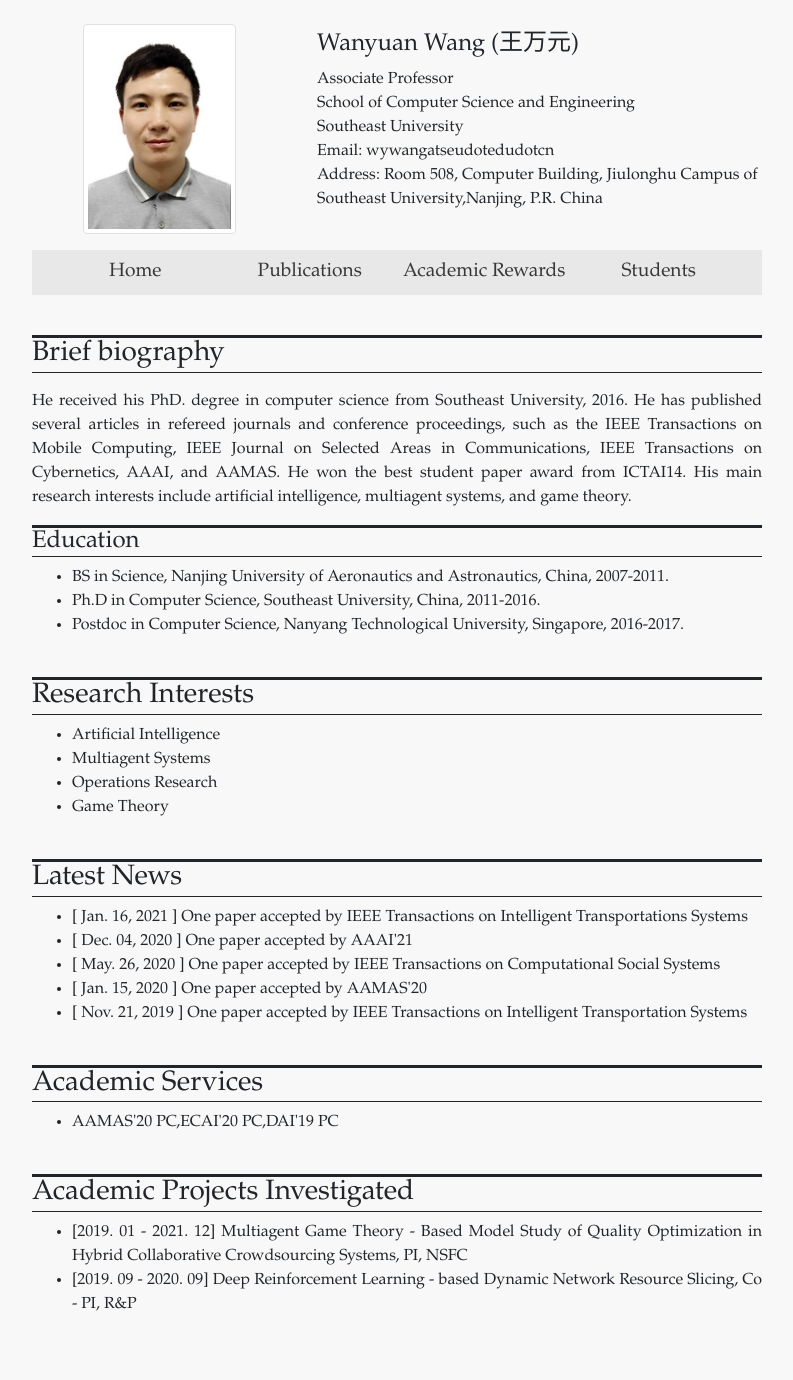
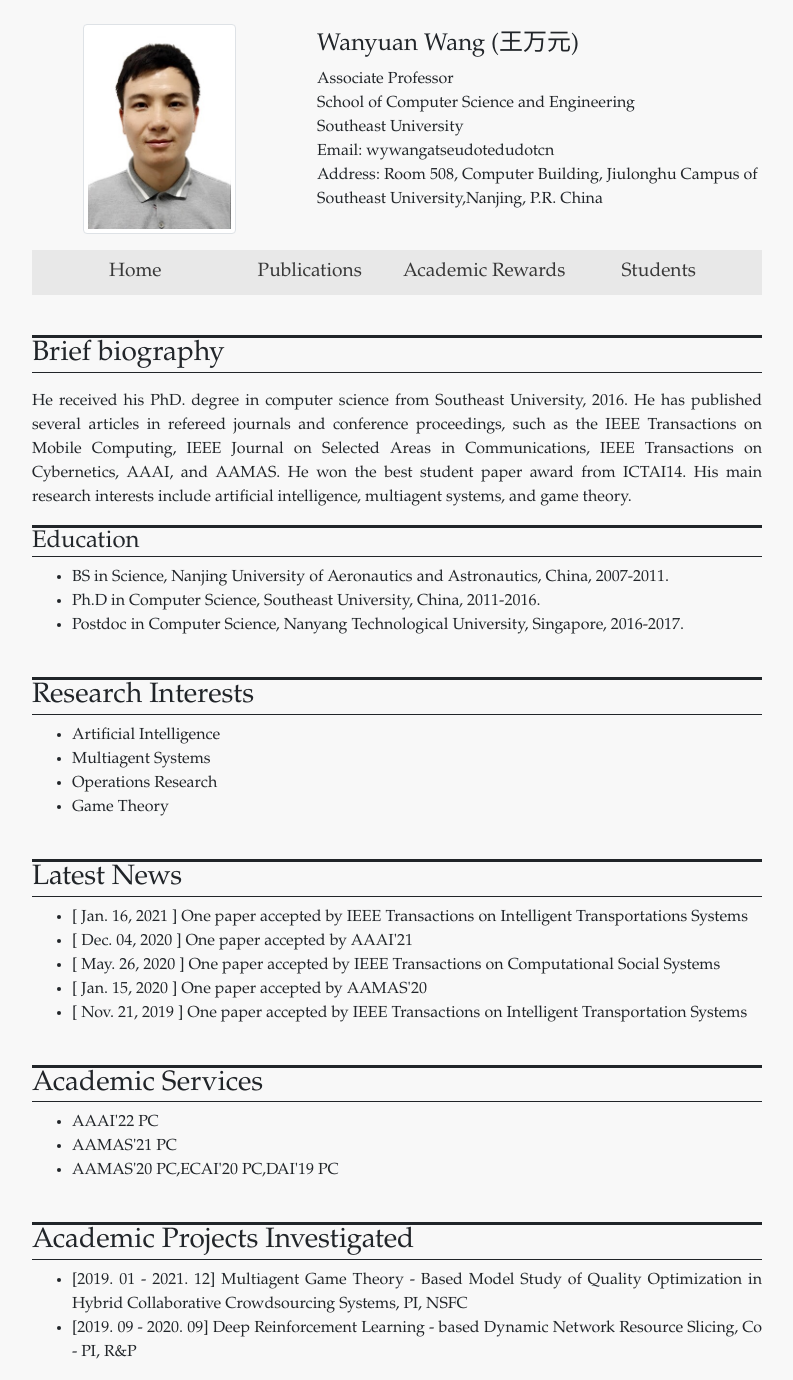
Before and after one commit to wanyuanwang/wanyuanwang.github.io, a Jekyll site: the page built from index.html, in a window 1280 px wide. Shown: the whole page, without its empty margins (243-1036 px from the left). Built offline with Jekyll 4.4.1, drawn with Linux system fonts in a browser that asks for light colours; before the commit the page ends 1332 px from its top, so only the background shows below that.

Commit message:
Update committee_member.yml

```diff
--- a/_data/committee_member.yml
+++ b/_data/committee_member.yml
@@ -1 +1,3 @@
+- name : AAAI'22 PC
+- name : AAMAS'21 PC
 - name : AAMAS'20 PC,ECAI'20 PC,DAI'19 PC
```
